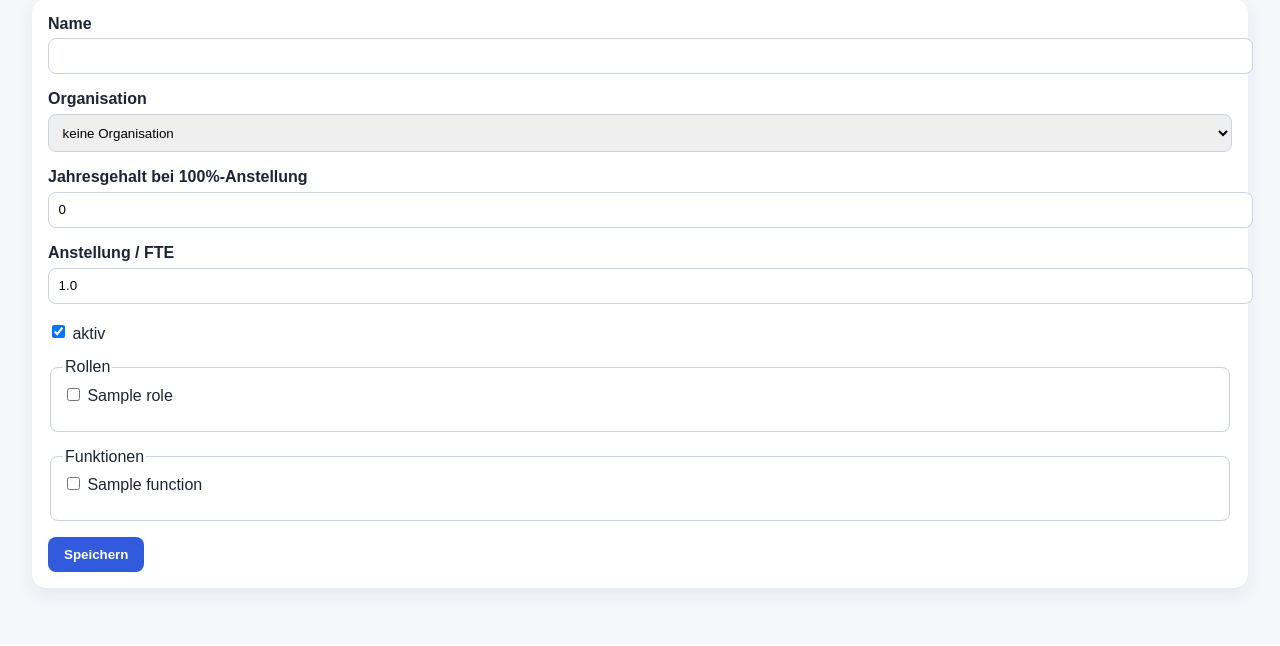
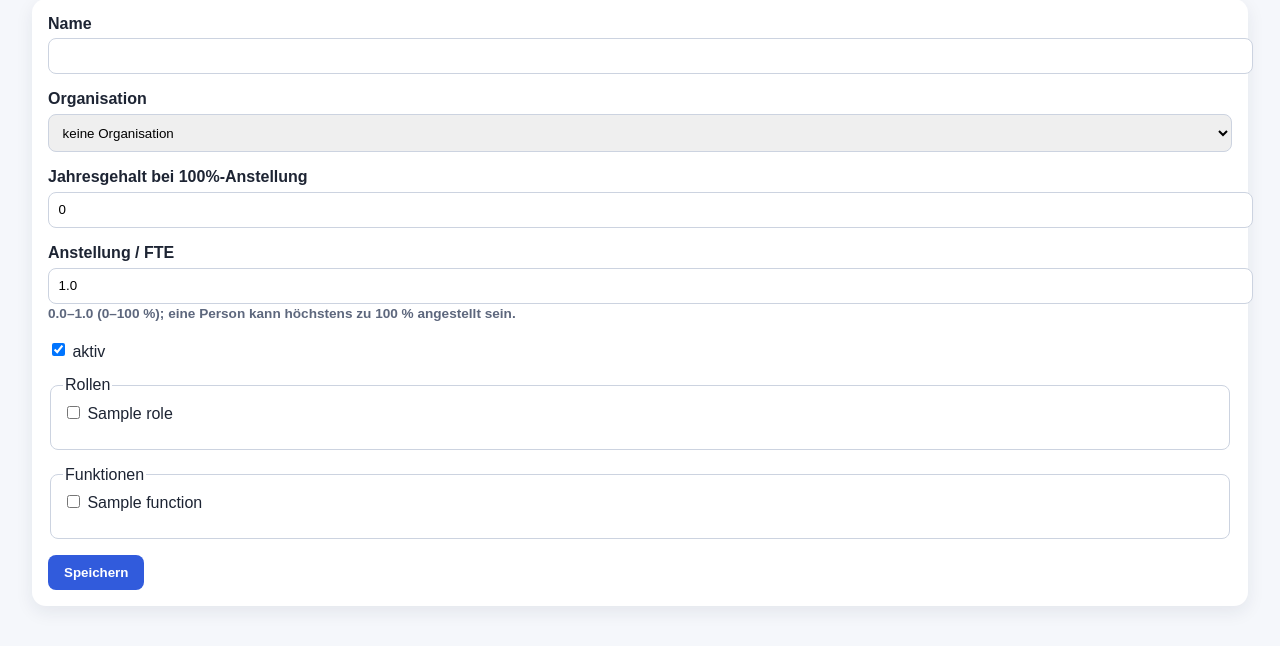
Before and after one commit to kaspAir/Prozess-Simulator, a Flask app: page /organization/person/edit in a window 1280 px wide. Shown: the part 315-961 px from the top of the page. Before the commit the page ends 918 px from the top, so only its background shows below. Run offline with Flask 3, Linux system fonts and the light colour scheme; a user stored in the database is signed in; tables that the repository leaves empty hold one stand-in row (values such as "Sample post"); some libraries are stand-ins or nearby versions.

Commit message:
fix(bugs): Aufwand-S-Bugs B-03..B-06, B-10..B-12 aus DigiTwin-Backlog
B-03: FTE auf 0.0–1.0 begrenzt (HTML5 max + Server-Validierung, Reject statt Save)
B-04: keine Negativwerte – Gehalt/FTE (Person) und Aufwand (Node/Aktivität) min=0
B-05: Bearbeiten/Hinzufügen öffnen kein neues Tab mehr (target=_blank entfernt)
B-06: «Organisation löschen» ergänzt + Sperre gegen doppelte Org-Namen je Account
B-10: Organigramm ganz nach links scrollbar (justify-content: safe center)
B-11: Operativ-Formular vertikal/einheitlich wie die Simulation
B-12: Schreibfehler «dashboard» → «Dashboard»

Neue Tests: FTE>1 & negatives Gehalt abgelehnt, Org-Löschen + Dubletten-Sperre,
Berechtigungsschutz fürs Löschen. 23 Tests grün.

Co-Authored-By: Claude Opus 4.8 <noreply@anthropic.com>

```diff
--- a/app/routes/organization_routes.py
+++ b/app/routes/organization_routes.py
@@ -3,7 +3,9 @@ from flask import (
 )
 from flask_login import current_user
 
-from app.models import db, Organization, OrgUnit, Role, Function, Person
+from app.models import (
+    db, Organization, OrgUnit, Role, Function, Person, RoleAssignment, Invitation,
+)
 
 from app.services.organization_service import get_organization_overview
 from app.auth.permissions import P_DASHBOARD_VIEW, P_ORGCHART_MANAGE, P_PERSONS_MANAGE
@@ -17,8 +19,8 @@ def _guard():
     ep = (request.endpoint or "").split(".")[-1]
     if ep == "person_edit":
         need = P_PERSONS_MANAGE
-    elif ep in ("organization_edit", "org_unit_edit", "org_unit_delete",
-                "role_edit", "function_edit"):
+    elif ep in ("organization_edit", "organization_delete", "org_unit_edit",
+                "org_unit_delete", "role_edit", "function_edit"):
         need = P_ORGCHART_MANAGE
     else:
         need = P_DASHBOARD_VIEW
@@ -54,8 +56,19 @@ def organization_edit(organization_id=None):
         abort(404)
 
     if request.method == "POST":
-        organization.name = (request.form.get("name") or "").strip()
-        organization.description = (request.form.get("description") or "").strip() or None
+        name = (request.form.get("name") or "").strip()
+        description = (request.form.get("description") or "").strip() or None
+
+        # B-06: keine zwei Organisationen mit gleichem Namen im selben Account
+        dup = Organization.query.filter_by(account_id=_acc(), name=name).first()
+        if name and dup and dup.id != organization.id:
+            flash(f"Es gibt bereits eine Organisation «{name}».", "error")
+            organization.name = name
+            organization.description = description
+            return render_template("organization_edit.html", organization=organization)
+
+        organization.name = name
+        organization.description = description
         if organization.id is None:
             organization.account_id = _acc()
             db.session.add(organization)
@@ -64,6 +77,28 @@ def organization_edit(organization_id=None):
         return redirect(url_for("organization.organization", org_id=organization.id))
 
     return render_template("organization_edit.html", organization=organization)
+
+
+# ── Organisation löschen ────────────────────────────────────────────────────
+@organization_bp.route("/delete/<int:organization_id>", methods=["POST"])
+def organization_delete(organization_id):
+    org = Organization.query.filter_by(id=organization_id, account_id=_acc()).first()
+    if org is None:
+        abort(404)
+    name = org.name
+
+    # Personen bleiben erhalten, werden aber von dieser Organisation gelöst.
+    for p in list(org.persons):
+        p.organization_id = None
+    # Org-spezifische Rollenzuweisungen/Einladungen verlieren mit der Org ihre Bedeutung.
+    RoleAssignment.query.filter_by(organization_id=org.id).delete(synchronize_session=False)
+    Invitation.query.filter_by(organization_id=org.id).update(
+        {"organization_id": None}, synchronize_session=False)
+
+    db.session.delete(org)  # Einheiten/Stellen via cascade "delete-orphan"
+    db.session.commit()
+    flash(f"Organisation «{name}» wurde gelöscht.", "success")
+    return redirect(url_for("organization.organization"))
 
 
 # ── Organisationseinheit ───────────────────────────────────────────────────
@@ -188,15 +223,47 @@ def person_edit(person_id=None):
         abort(404)
 
     if request.method == "POST":
-        person.name = (request.form.get("name") or "").strip()
-        person.organization_id = request.form.get("organization_id", type=int) or None
-        person.annual_salary = request.form.get("annual_salary", type=float) or 0
-        person.fte = request.form.get("fte", type=float) or 0
-        person.active = bool(request.form.get("active"))
-        person.roles = Role.query.filter(Role.id.in_(_ids("role_ids")),
-                                          Role.account_id == _acc()).all() if _ids("role_ids") else []
-        person.functions = Function.query.filter(Function.id.in_(_ids("function_ids")),
-                                                  Function.account_id == _acc()).all() if _ids("function_ids") else []
+        name = (request.form.get("name") or "").strip()
+        org_id = request.form.get("organization_id", type=int) or None
+        salary = request.form.get("annual_salary", type=float) or 0
+        fte = request.form.get("fte", type=float) or 0
+        active = bool(request.form.get("active"))
+        sel_roles = (Role.query.filter(Role.id.in_(_ids("role_ids")),
+                                       Role.account_id == _acc()).all()
+                     if _ids("role_ids") else [])
+        sel_functions = (Function.query.filter(Function.id.in_(_ids("function_ids")),
+                                               Function.account_id == _acc()).all()
+                         if _ids("function_ids") else [])
+
+        # Validierung (B-03 FTE ≤ 1.0, B-04 keine Negativwerte)
+        errors = []
+        if fte < 0 or fte > 1:
+            errors.append("Die Anstellung (FTE) muss zwischen 0.0 und 1.0 (0–100 %) liegen.")
+        if salary < 0:
+            errors.append("Das Jahresgehalt darf nicht negativ sein.")
+
+        if errors:
+            for e in errors:
+                flash(e, "error")
+            organizations = Organization.query.filter_by(account_id=_acc()).order_by(Organization.name).all()
+            roles = Role.query.filter_by(account_id=_acc()).order_by(Role.name).all()
+            functions = Function.query.filter_by(account_id=_acc()).order_by(Function.name).all()
+            # transientes Objekt mit den Eingaben, damit das Formular sie behaelt
+            form_person = Person(name=name, organization_id=org_id,
+                                 annual_salary=salary, fte=fte, active=active)
+            form_person.id = person.id
+            form_person.roles = sel_roles
+            form_person.functions = sel_functions
+            return render_template("person_edit.html", person=form_person,
+                                   organizations=organizations, roles=roles, functions=functions)
+
+        person.name = name
+        person.organization_id = org_id
+        person.annual_salary = salary
+        person.fte = fte
+        person.active = active
+        person.roles = sel_roles
+        person.functions = sel_functions
         if person.id is None:
             person.account_id = _acc()
             db.session.add(person)
--- a/app/routes/process_routes.py
+++ b/app/routes/process_routes.py
@@ -104,7 +104,8 @@ def node_edit(process_id, node_id=None):
         node.process = process
         node.name = request.form["name"]
         node.type = request.form["type"]
-        node.effort_minutes = float(request.form.get("effort_minutes") or 0)
+        # B-04: negativer Aufwand ist nicht zulaessig -> auf 0 begrenzen
+        node.effort_minutes = max(0.0, float(request.form.get("effort_minutes") or 0))
         node.legal_basis = request.form.get("legal_basis")
         node.sort_order = int(request.form.get("sort_order") or 0)
         node.x = float(request.form.get("x") or node.x or 120)
--- a/app/static/style.css
+++ b/app/static/style.css
@@ -509,7 +509,9 @@ td, th {
 
 .org-chart {
     display: flex;
-    justify-content: center;
+    /* "safe center": zentriert bei Platz, faellt bei breiten Organigrammen auf
+       flex-start zurueck, damit der linke Rand scrollbar bleibt (B-10). */
+    justify-content: safe center;
     overflow-x: auto;
     padding: 1rem 0 2rem 0;
 }
@@ -1349,27 +1351,13 @@ td, th {
     margin-bottom: 1rem;
 }
 
+/* Aufbau wie die Simulation: vertikaler Stapel, einheitliche Feldbreiten (B-11) */
 .operational-form {
-    display: flex;
-    flex-wrap: wrap;
-    gap: .75rem;
-    align-items: end;
-    padding: .75rem;
+    max-width: 640px;
+    padding: 1rem;
     border-radius: 12px;
     background: #fff;
     border: 1px solid #d6def0;
-}
-
-.operational-form label {
-    display: flex;
-    flex-direction: column;
-    gap: .25rem;
-    font-weight: bold;
-}
-
-.operational-form input,
-.operational-form select {
-    min-width: 180px;
 }
 
 .operational-process-warning {
--- a/app/templates/activity_edit.html
+++ b/app/templates/activity_edit.html
@@ -6,7 +6,7 @@
         <input name="name" value="{{ activity.name or '' }}" required>
     </label>
     <label>Aufwand in Minuten
-        <input name="effort_minutes" type="number" step="0.1" value="{{ activity.effort_minutes or 0 }}" required>
+        <input name="effort_minutes" type="number" step="0.1" min="0" value="{{ activity.effort_minutes or 0 }}" required>
     </label>
     <label>Sortierung
         <input name="sort_order" type="number" value="{{ activity.sort_order or 0 }}">
--- a/app/templates/dashboard.html
+++ b/app/templates/dashboard.html
@@ -2,7 +2,7 @@
 {% block content %}
 <section class="dashboard-header">
     <div class="section-title">
-        <h2>dashboard</h2>
+        <h2>Dashboard</h2>
     </div>
 
     <div class="dashboard-tabs">
--- a/app/templates/index.html
+++ b/app/templates/index.html
@@ -13,12 +13,12 @@
 <section>
     <div class="section-title">
         <h2>Prozess</h2>
-        <a class="button" href="{{ url_for('activity_edit') }}" target="_blank">Aktivität hinzufügen</a>
+        <a class="button" href="{{ url_for('activity_edit') }}">Aktivität hinzufügen</a>
     </div>
 
     <div class="process">
         {% for row in rows %}
-            <a class="step" href="{{ url_for('activity_edit', activity_id=row.activity.id) }}" target="_blank">
+            <a class="step" href="{{ url_for('activity_edit', activity_id=row.activity.id) }}">
                 <span class="step-number">{{ loop.index }}</span>
                 <h3>{{ row.activity.name }}</h3>
                 <p>{{ row.activity.effort_minutes }} Minuten</p>
--- a/app/templates/node_edit.html
+++ b/app/templates/node_edit.html
@@ -16,7 +16,7 @@
     </label>
 
     <label>Aufwand in Minuten
-        <input name="effort_minutes" type="number" step="0.1" value="{{ node.effort_minutes or 0 }}">
+        <input name="effort_minutes" type="number" step="0.1" min="0" value="{{ node.effort_minutes or 0 }}">
     </label>
 
     <label>Sortierung
--- a/app/templates/organization.html
+++ b/app/templates/organization.html
@@ -113,6 +113,11 @@
             {% if selected_org %}
                 <a class="button" href="{{ url_for('organization.organization_edit', organization_id=selected_org.id) }}">Organisation bearbeiten</a>
                 <a class="button" href="{{ url_for('organization.org_unit_edit', organization_id=selected_org.id) }}">Einheit hinzufügen</a>
+                <form method="post" style="display:inline"
+                      action="{{ url_for('organization.organization_delete', organization_id=selected_org.id) }}"
+                      onsubmit="return confirm('Organisation «{{ selected_org.name }}» wirklich löschen? Ihre Einheiten und Stellen werden entfernt. Personen bleiben erhalten (ohne Organisation).');">
+                    <button class="button danger" type="submit">Organisation löschen</button>
+                </form>
             {% endif %}
         </div>
     </div>
--- a/app/templates/person_edit.html
+++ b/app/templates/person_edit.html
@@ -19,11 +19,12 @@
     </label>
 
     <label>Jahresgehalt bei 100%-Anstellung
-        <input name="annual_salary" type="number" step="1000" value="{{ person.annual_salary or 0 }}" required>
+        <input name="annual_salary" type="number" step="1000" min="0" value="{{ person.annual_salary or 0 }}" required>
     </label>
 
     <label>Anstellung / FTE
-        <input name="fte" type="number" step="0.05" min="0" max="2" value="{{ person.fte or 1.0 }}" required>
+        <input name="fte" type="number" step="0.05" min="0" max="1" value="{{ person.fte or 1.0 }}" required>
+        <span class="small">0.0–1.0 (0–100 %); eine Person kann höchstens zu 100 % angestellt sein.</span>
     </label>
 
     <label class="check">
--- a/app/templates/process_list.html
+++ b/app/templates/process_list.html
@@ -5,7 +5,7 @@
         <h2>Prozesse</h2>
         <div>
             <a class="button" href="{{ url_for('process.process_map') }}">Prozesslandkarte</a>
-            <a class="button" href="{{ url_for('process.process_edit') }}" target="_blank">Prozess hinzufügen</a>
+            <a class="button" href="{{ url_for('process.process_edit') }}">Prozess hinzufügen</a>
         </div>
     </div>
 
@@ -18,7 +18,7 @@
             <td>{{ process.parent.name if process.parent else "" }}</td>
             <td class="process-actions">
                 <a href="{{ url_for('process.process_graph', process_id=process.id) }}">öffnen</a>
-                <a href="{{ url_for('process.process_edit', process_id=process.id) }}" target="_blank">bearbeiten</a>
+                <a href="{{ url_for('process.process_edit', process_id=process.id) }}">bearbeiten</a>
 
                 {% if process.parent_process_id %}
                 <form method="post" action="{{ url_for('process.process_detach', process_id=process.id) }}" onsubmit="return confirm('Verbindung zum übergeordneten Prozess lösen?');">
--- a/app/templates/process_map.html
+++ b/app/templates/process_map.html
@@ -4,7 +4,7 @@
     <div class="section-title">
         <h2>Prozesslandkarte</h2>
         <div>
-            <a class="button" href="{{ url_for('process.process_edit') }}" target="_blank">Prozess hinzufügen</a>
+            <a class="button" href="{{ url_for('process.process_edit') }}">Prozess hinzufügen</a>
             <button type="button" class="button" id="connect-process-mode">Prozesse verbinden</button>
             <a class="button" href="{{ url_for('process.process_list') }}">Prozessliste</a>
         </div>
@@ -50,7 +50,7 @@
 
                 <div class="process-card-actions">
                     <a href="{{ url_for('process.process_graph', process_id=process.id) }}">öffnen</a>
-                    <a href="{{ url_for('process.process_edit', process_id=process.id) }}" target="_blank">bearbeiten</a>
+                    <a href="{{ url_for('process.process_edit', process_id=process.id) }}">bearbeiten</a>
 
                     {% if process.parent_process_id %}
                     <form method="post" action="{{ url_for('process.process_detach', process_id=process.id) }}" onsubmit="return confirm('Verbindung lösen?');">
```
Also changed, not shown: app/templates/process_graph.html (+7 -7 lines), tests/test_domain.py (+61 -0 lines).
